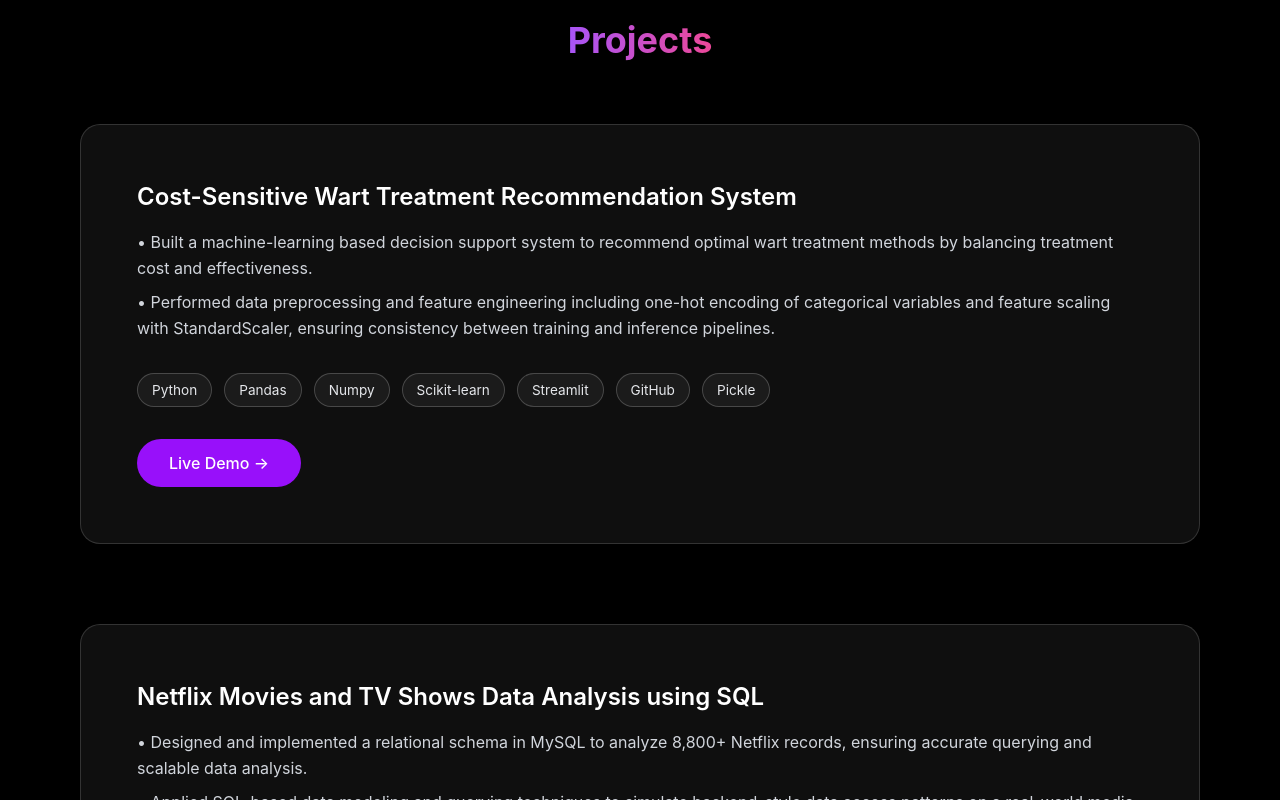
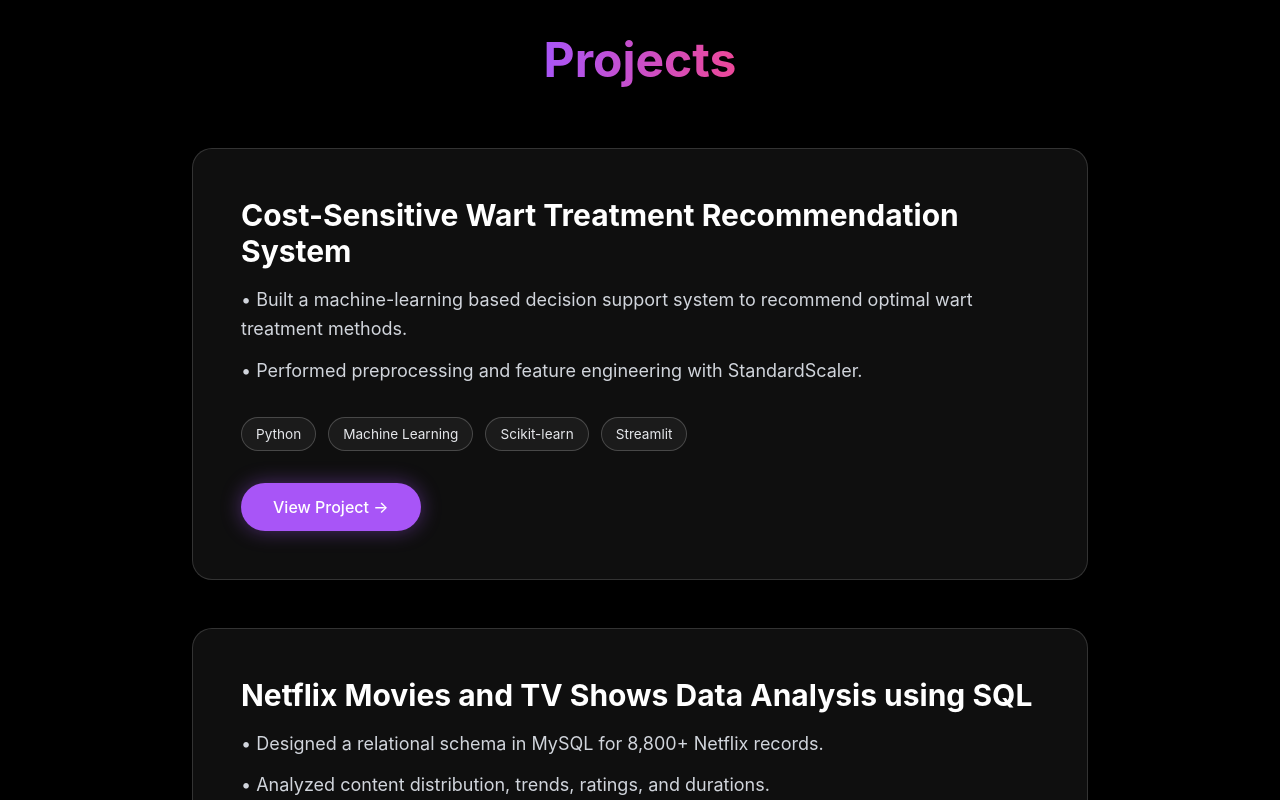
Before and after one commit to Srakeshvarma12/rakesh-portfolio, a React (Vite) app: page / in a window 1280 px wide. Shown: the part 2460-3260 px from the top of the page. Built offline with nearby package versions, Linux system fonts and the light colour scheme.

Commit message:
Add stacked scroll animation for projects section

```diff
--- a/src/components/Projects.jsx
+++ b/src/components/Projects.jsx
@@ -1,84 +1,81 @@
 import { motion } from "framer-motion";
 
-const projectsData = [
+const projects = [
   {
     title: "Cost-Sensitive Wart Treatment Recommendation System",
     description: [
-      "Built a machine-learning based decision support system to recommend optimal wart treatment methods by balancing treatment cost and effectiveness.",
-      "Performed data preprocessing and feature engineering including one-hot encoding of categorical variables and feature scaling with StandardScaler, ensuring consistency between training and inference pipelines."
+      "Built a machine-learning based decision support system to recommend optimal wart treatment methods.",
+      "Performed preprocessing and feature engineering with StandardScaler."
     ],
-    techStack: ["Python", "Pandas", "Numpy", "Scikit-learn", "Streamlit", "GitHub", "Pickle"],
+    tech: ["Python", "Machine Learning", "Scikit-learn", "Streamlit"],
     link: "https://project---wart-treatment-gh7exzv3va8liynunuxemu.streamlit.app/",
-    hasLink: true
   },
   {
     title: "Netflix Movies and TV Shows Data Analysis using SQL",
     description: [
-      "Designed and implemented a relational schema in MySQL to analyze 8,800+ Netflix records, ensuring accurate querying and scalable data analysis.",
-      "Applied SQL-based data modeling and querying techniques to simulate backend-style data access patterns on a real-world media dataset."
+      "Designed a relational schema in MySQL for 8,800+ Netflix records.",
+      "Analyzed content distribution, trends, ratings, and durations.",
+      "Structured reusable SQL scripts with industry-style documentation."
     ],
-    techStack: ["MySQL", "SQL", "Relational Schema", "Data Modeling", "Data Analysis"],
+    tech: ["MySQL", "SQL", "Data Analysis"],
     link: "https://github.com/Srakeshvarma12/Netflix-SQL-Project/tree/main/Netflix-SQL-Project",
-    hasLink: true
-  }
+  },
 ];
 
 export default function Projects() {
   return (
-    <section id="projects" className="min-h-screen py-20 px-6">
-      <div className="max-w-6xl mx-auto">
+    <section id="projects" className="min-h-screen py-24 px-6 relative">
+      <div className="max-w-4xl mx-auto">
 
-        {/* Title Section - Static at the top */}
-        <motion.h2
-          className="text-3xl md:text-4xl font-bold mb-16 text-center"
+        {/* Title Section */}
+        <motion.div
           initial={{ opacity: 0, y: -20 }}
           whileInView={{ opacity: 1, y: 0 }}
           transition={{ duration: 0.8 }}
+          className="mb-16 text-center"
         >
+          <h2 className="text-4xl md:text-5xl font-bold mb-6">
             <span className="gradient-text">Projects</span>
-        </motion.h2>
+          </h2>
+        </motion.div>
 
-        {/* Projects Container */}
-        <div className="flex flex-col gap-20"> {/* gap-20 creates space to scroll between stacks */}
-          {projectsData.map((project, index) => (
+        {/* Stacked Cards Container */}
+        <div className="flex flex-col pb-24">
+          {projects.map((project, index) => (
             <motion.div
               key={index}
-              className="sticky top-28 self-start w-full"
               initial={{ opacity: 0, y: 50 }}
               whileInView={{ opacity: 1, y: 0 }}
-              transition={{ duration: 0.8, delay: index * 0.1 }}
               viewport={{ once: true, margin: "-50px" }}
+              transition={{ duration: 0.6, delay: index * 0.1 }}
+              // STICKY LOGIC HERE:
+              // 'sticky' makes it stick. 'top-24' sets the base position.
+              // We add a dynamic top offset so they stack nicely like a deck of cards.
+              style={{ top: `calc(6rem + ${index * 20}px)` }}
+              className="sticky mb-12 last:mb-0"
             >
-              <div
-                className="
-                  glass
-                  p-10 md:p-14
-                  rounded-2xl
-                  border border-white/10
-                  backdrop-blur-lg
-                  shadow-2xl
-                "
-              >
-                <h3 className="text-2xl font-semibold text-white mb-4">
+              <div className="glass p-8 md:p-12 w-full transition-transform duration-300">
+
+                <h3 className="text-2xl md:text-3xl font-bold text-white mb-4">
                   {project.title}
                 </h3>
 
-                <div className="text-gray-300 leading-relaxed mb-8 space-y-2">
+                <div className="text-gray-300 leading-relaxed mb-8 space-y-3 text-lg">
                   {project.description.map((point, i) => (
                     <p key={i}>• {point}</p>
                   ))}
                 </div>
 
-                {/* TECH STACK */}
-                <div className="flex flex-wrap gap-3 mt-5 mb-8">
-                  {project.techStack.map((tech) => (
+                {/* Tech Stack Pills */}
+                <div className="flex flex-wrap gap-3 mb-8">
+                  {project.tech.map((tech) => (
                     <span key={tech} className="tech-pill">
                       {tech}
                     </span>
                   ))}
                 </div>
 
-                {project.hasLink && (
+                {/* View Project Button */}
                 <a
                   href={project.link}
                   target="_blank"
@@ -86,13 +83,14 @@
                   className="
                     inline-flex items-center gap-2
                     px-8 py-3 rounded-full
-                      bg-purple-600 hover:bg-purple-700
+                    bg-[#a855f7] hover:bg-[#9333ea]
                     transition text-white font-medium
+                    shadow-[0_0_20px_rgba(168,85,247,0.4)]
+                    hover:shadow-[0_0_30px_rgba(168,85,247,0.6)]
                   "
                 >
-                    Live Demo →
+                  View Project →
                 </a>
-                )}
               </div>
             </motion.div>
           ))}
```
Lines whose indentation alone changed are shown as unchanged.
